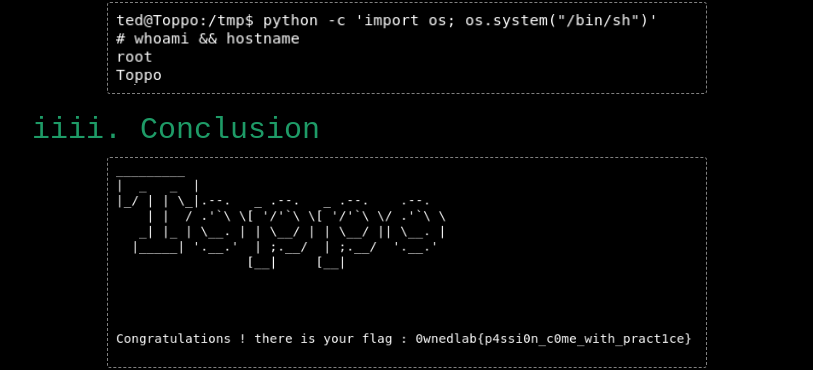
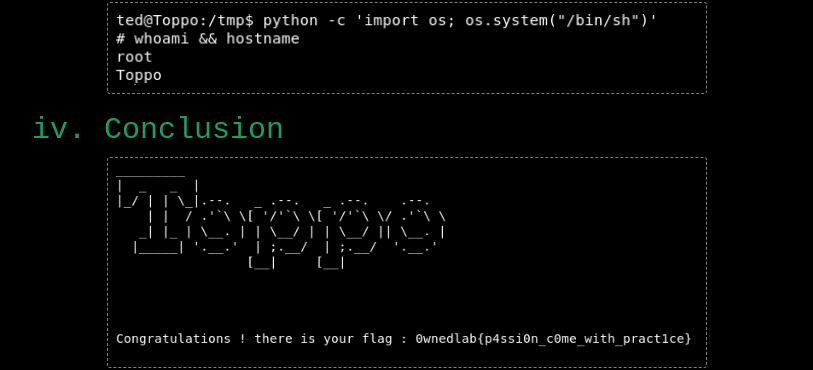
Before and after one commit to ch4n3l/ch4n3l.github.io, a Jekyll site: the page built from _posts/2017/2018-07-14-toppo.md, in a window 1280 px wide and 900 px high, scrolled down 4516 px. Shown: the part 233-603 px from the top of the window, without its empty margins (233-1046 px from the left). Built offline with Jekyll 4.4.1, drawn with Linux system fonts in a browser that asks for light colours; comment, search, counter and statistics services are not loaded.

Commit message:
learn roman numerals

```diff
--- a/_posts/2017/2018-07-14-toppo.md
+++ b/_posts/2017/2018-07-14-toppo.md
@@ -155,7 +155,7 @@ Essentially the same type of privilege escalation as awk above.
 
 ![Screenshot]({{ site.baseurl }}/images/posts/2017/toppo/pyroot.png)
 
-## iiii. Conclusion
+## iv. Conclusion
 ![Screenshot]({{ site.baseurl }}/images/posts/2017/toppo/flag.png)
 
 Nice box to practice some fundamentals. Thank you for reading.
```
